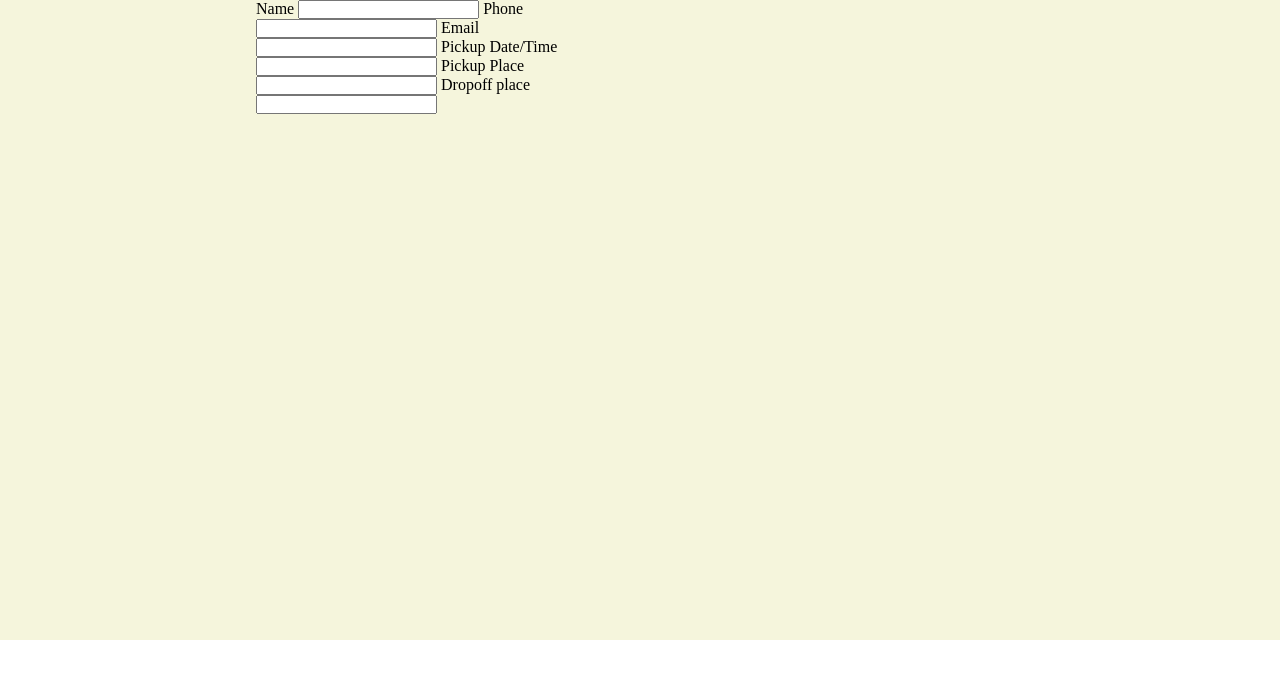
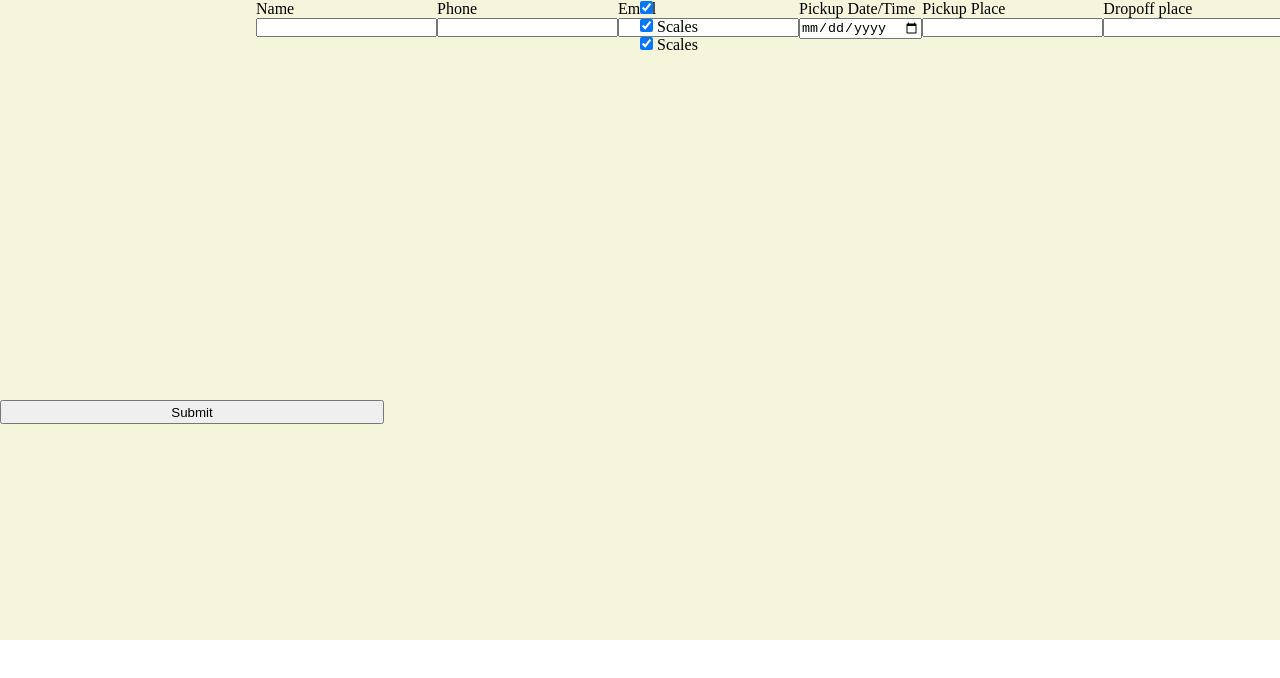
Before and after one commit to Julien-QTX/Exam1-P4, a plain HTML site: page index3.html in a window 1280 px wide. Drawn offline with Linux system fonts and the light colour scheme.

Commit message:
page 3 en cours

```diff
--- a/index3.html
+++ b/index3.html
@@ -10,37 +10,61 @@
 <body>
     <header>
         <div class="formulaire">
-            <div class="Form">
+            <form class="Form">
+                <div>
                     <form action="">
                     <label for="name">Name</label>
                     <input type="text">
+                </div>
 
+                <div>
                     <label for="name">Phone</label>
                     <input type="text">
+                </div>
 
+                <div>
                     <label for="name">Email</label>
                     <input type="text">
+                </div>
 
+                <div>
                     <label for="name">Pickup Date/Time</label>
-                <input type="calendar">
+                    <input type="date">
+                </div>
 
+                <div>
                     <label for="name">Pickup Place</label>
                     <input type="select">
+                </div>
 
+                <div>
                     <label for="name">Dropoff place</label>
                     <input type="text">
-            </form>
                 </div>
 
+            </form>
+
             <div class="Coche" >
+                <div>
+                    <input type="checkbox" id="scales" name="scales" checked>
+                    <label for="scales"></label>
+                    </div>
+                    <div>
+                    <input type="checkbox" id="scales" name="scales" checked>
+                    <label for="scales">Scales</label>
+                    </div>
+                    <div>
+                    <input type="checkbox" id="scales" name="scales" checked>
+                    <label for="scales">Scales</label>
+                </div>
+            </div>
+            </div>
+
+
 
         </div>
 
-        </div>
-
-        <div>
-
-        </div>
+        <button class="bouton">Submit</button>
 
     </header>
 
--- a/style3.css
+++ b/style3.css
@@ -14,12 +14,13 @@ header{
     margin: auto;
     display: flex;
     flex-direction: row;
+    height: 50vh;
 }
 
 .Form{
     width: 50%;
     display: flex;
-    flex-direction: column;
+    flex-direction: row;
 }
 
 .Coche{
@@ -27,3 +28,9 @@ header{
     display: flex;
     flex-direction: column;
 }
+
+button{
+    width: 30%;
+    margin: auto;
+    height: 3vh;
+}
```
Lines whose indentation alone changed are shown as unchanged.
